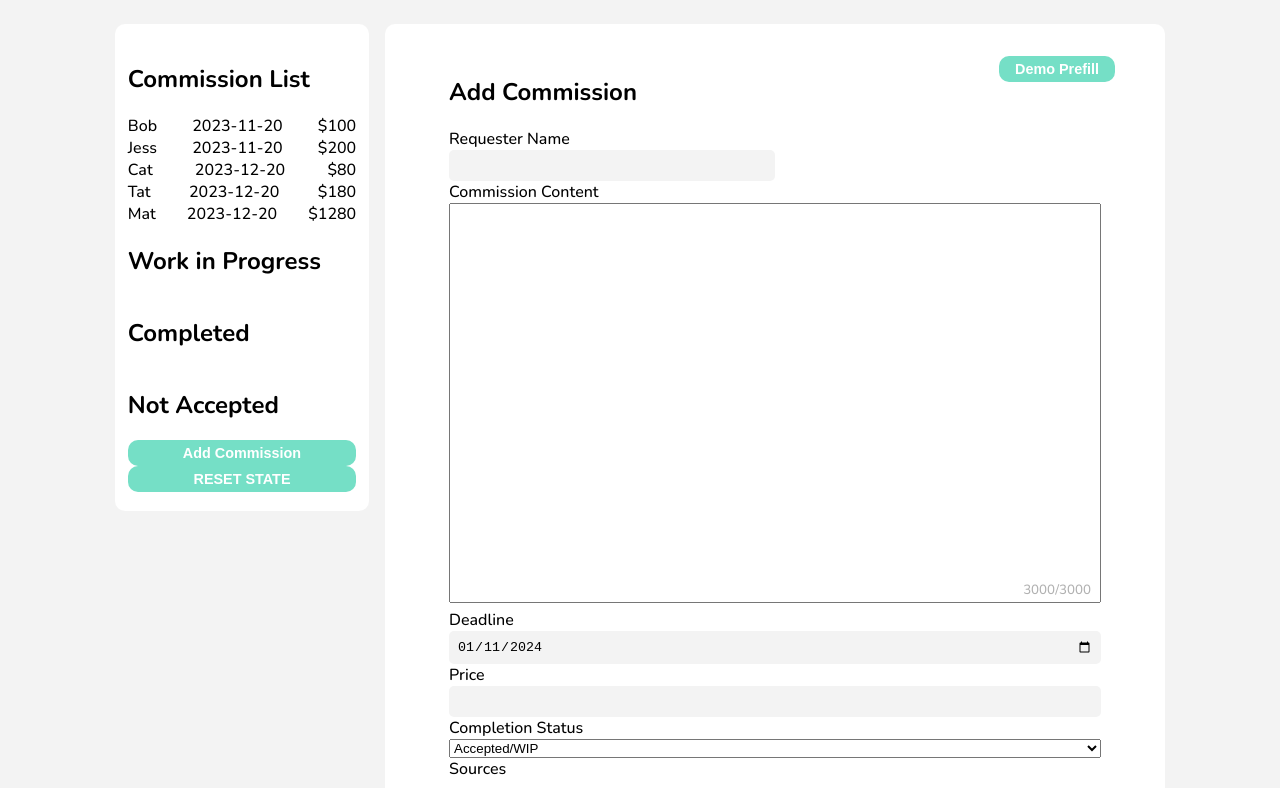
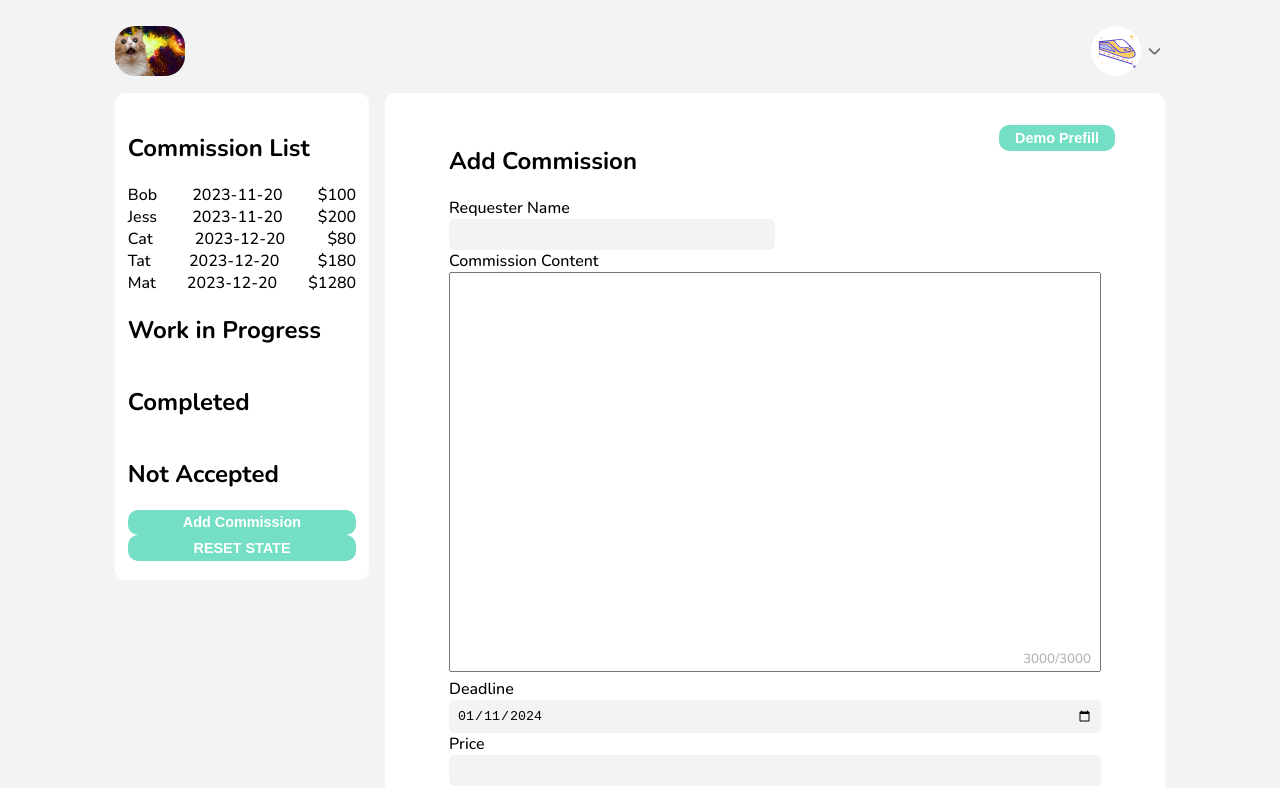
Before and after one commit to andersonzw/commission-manager, a React (Vite) app: page / in a window 1280 px wide. Shown: the top 788 px of the page. Built offline with nearby package versions, Linux system fonts and the light colour scheme.

Commit message:
added header

```diff
--- a/src/App.css
+++ b/src/App.css
@@ -1,7 +1,8 @@
 .App {
-  display: flex;
-  justify-content: center;
-  flex-direction: row;
+display: flex;
+flex-direction: column;
+align-items: center;
+justify-content: center;
   gap: 1rem;
   box-sizing: border-box;
 
--- a/src/App.jsx
+++ b/src/App.jsx
@@ -18,7 +18,7 @@ function App() {
         <Route path="/en" element={<Directory />} />
         <Route path="/en/sign-in" element={<SignIn />} />
         <Route path="/en/sign-up" element={<SignUp />} />
-
+        <Route path="/" element={<Header />}>
           <Route path="/" element={<Sidebar />}>
             <Route index element={<AddCommission />} />
             <Route path="about" element={<About />} />
@@ -26,7 +26,7 @@ function App() {
               <Route path="/commission/:userId" element={<Commissions />} />
             </Route>
           </Route>
-
+        </Route>
       </Routes>
     </div>
   );
--- a/src/index.css
+++ b/src/index.css
@@ -68,7 +68,7 @@ button {
   row-gap: 2rem;
   justify-content: center;
   align-items: center;
-  flex-wrap: wrap;
+
 }
 .flexStart {
   display: flex;
--- a/src/routes/header/Header.css
+++ b/src/routes/header/Header.css
@@ -1,7 +1,40 @@
 .header-section {
+  flex-grow: 1;
+  width: 100%;
+  max-width: calc(780px + 1rem + 254px);
+  display: flex;
+  justify-content: space-between;
+  padding: 0.1rem 0;
+  align-items: center;
+}
 
-    background: white;
-    width: 100%;
+.header-logo > img {
+  width: 100%;
+  height: 100%;
+  object-fit: cover;
+  border-radius: 20px;
+}
+.header-logo {
+  height: 50px;
+  width: 70px;
+}
+.user-icon {
+  height: 50px;
+  width: 50px;
+  background: white;
+  border-radius: 100%;
+}
 
+.user-icon > img {
+  width: 100%;
+}
 
+.user-icon-container {
+  gap: 0.2rem;
+  cursor: pointer;
 }
+.down-arrow {
+  width: 1.3rem;
+  height: 1.3rem;
+  opacity: 0.6;
+}
--- a/src/routes/header/Header.jsx
+++ b/src/routes/header/Header.jsx
@@ -4,7 +4,18 @@ import { Outlet } from "react-router-dom";
 const Header = () => {
   return (
     <>
-      <div className="header-section">Header</div>
+      <div className="header-section">
+        <div className="header-logo">
+          <img src="/src/assets/fktnm.jpg" alt="logo" />
+        </div>
+        <div className="flexCenter user-icon-container">
+          <div className="user-icon">
+
+            <img src="/src/assets/user-icon.svg" alt="user icon" />
+          </div>
+          <img className="down-arrow" src="/src/assets/arrow-down.svg" alt="" />
+        </div>
+      </div>
       <Outlet />
     </>
   );
--- a/src/routes/sidebar/Sidebar.css
+++ b/src/routes/sidebar/Sidebar.css
@@ -5,5 +5,11 @@
     height: 100%;
     display: flex;
     flex-direction: column;
+    margin-bottom: auto;
 
 }
+.sidebar-outlet {
+    width: 100%;
+    gap: 1rem;
+    flex-wrap: nowrap;
+}
--- a/src/routes/sidebar/Sidebar.jsx
+++ b/src/routes/sidebar/Sidebar.jsx
@@ -7,7 +7,7 @@ const Sidebar = () => {
   const commissionList = useSelector(selectComList);
   const navigate = useNavigate();
   return (
-    <>
+    <div className="sidebar-outlet flexCenter">
       <section className="inner-paddings sidebar-section">
         <h1>Commission List</h1>
         <div>
@@ -28,7 +28,7 @@ const Sidebar = () => {
         <button onClick = {() => resetPersistedState()}> RESET STATE</button>
       </section>
       <Outlet />
-    </>
+    </div>
   );
 };
 
```
Also changed, not shown: src/assets/arrow-down.svg (added), src/assets/user-icon.svg (added).
